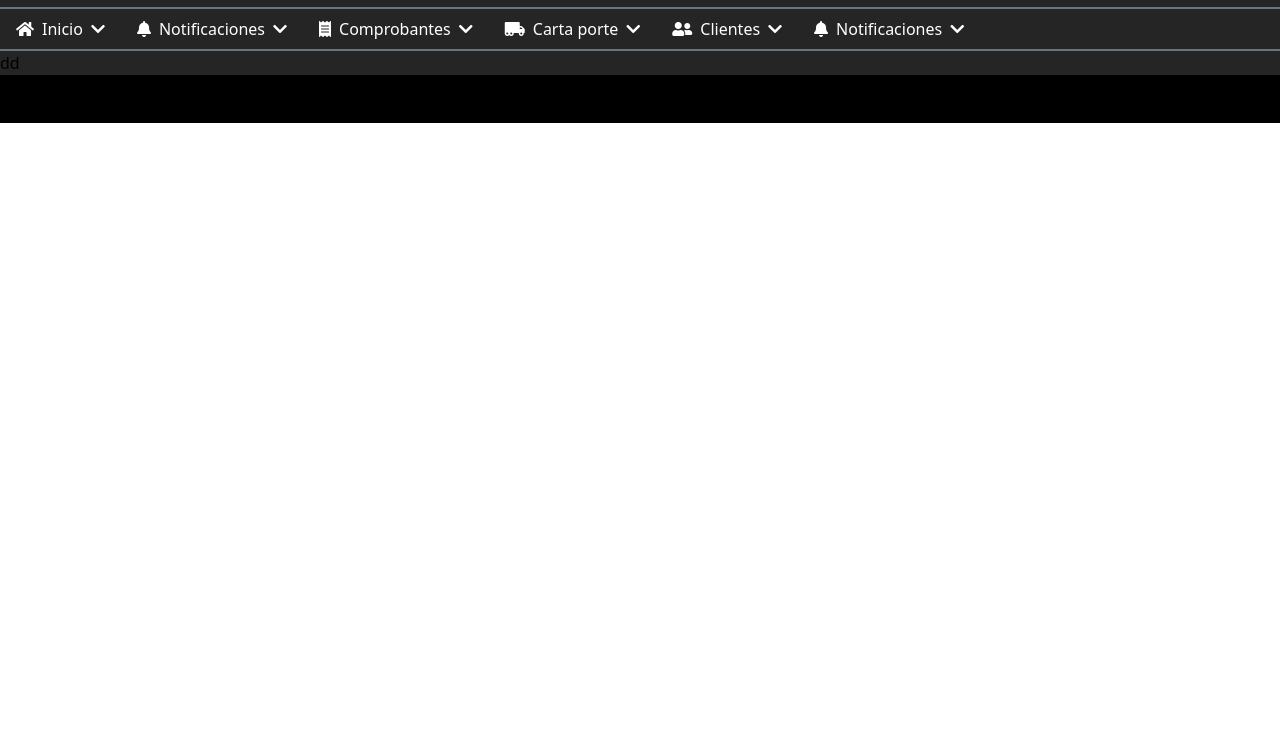
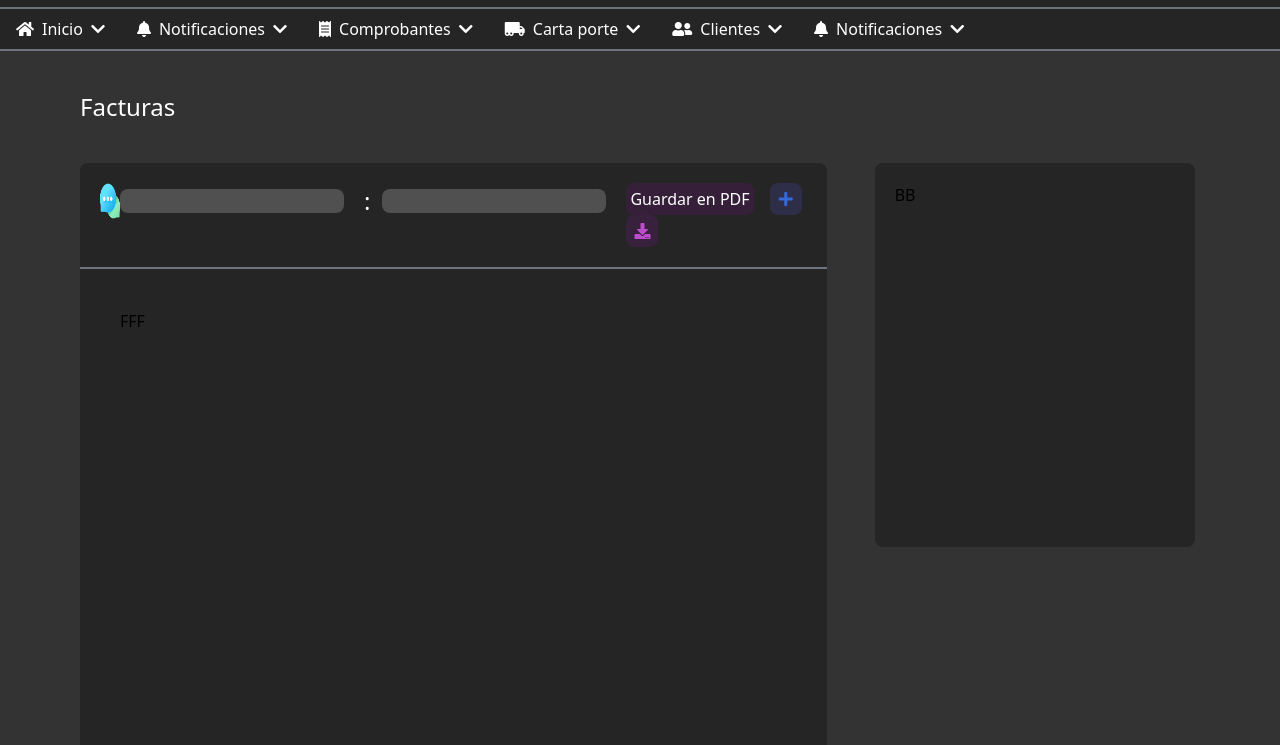
Before and after one commit to JesusCapires/TailwindCss, a website: page src/index.html in a window 1280 px wide. Shown: the part 55-800 px from the top of the page. Drawn offline with Linux system fonts and the light colour scheme.

Commit message:
Contenido main

```diff
--- a/src/index.html
+++ b/src/index.html
@@ -71,14 +71,43 @@
         </div>
     </header>
     <aside>
-        <main class="bg-[#252525] border-t-2 border-gray-500 h-full">
-            <div>
-                <h1>dd</h1>
+        <main class="bg-[#252525ee] border-t-2 border-gray-500 h-full">
+            <h1 class="text-white text-2xl ml-20 mt-10">Facturas</h1>
+            <div class="flex mt-10">
+                <div class="bg-[#252525] ml-20 mx-12 mb-10 w-7/12 h-[72rem] rounded-lg">
+                    <div class=" flex">
+                        <div class="flex flex-col mt-5 mx-5 w-3/4">
+                            <div class="flex items-center">
+                                <a><img src="./img/chat.png" alt="" class="h-9 mr-5"></a>
+                                <input type="text" class="mr-5 rounded-lg bg-[#505050] w-56">
+                                <p class="text-white mr-3 text-2xl">:</p>
+                                <input type="text" class="rounded-lg bg-[#505050] w-56">
+                            </div>
+                        </div>
+                        <div class="mt-5">
+                            <button class="p-1 hover:bg-[#6f37758e] text-white mr-3 bg-[#3a1f3dd2] rounded-lg">Guardar en PDF</button>
+                            <button class="bg-[#3b3a7a6c] mr-3 w-8 hover:bg-[#4a8ebb56] rounded-lg p-1">
+                                <i class="fas fa-plus text-[#3469da]"></i>
+                            </button>
+                            <button class="bg-[#4d1d5779] w-8 hover:bg-[#ca60d68e] rounded-lg p-1">
+                                <i class="fas fa-download text-[#ec5dffbe] "></i>
+                            </button>
+                        </div>
+                    </div>
+                    <div class="mt-5 border-t-2 border-gray-500">
+                        <h3 class="ml-10 mt-10">FFF</h3>
+                    </div>
+                </div>
+                <div class="bg-[#252525] mb-10 w-3/12 h-[24rem] rounded-lg">
+                    <div class="mt-5 mx-5">
+                        <h3>BB</h3>
+                    </div>
+                </div>
             </div>
         </main>
     </aside>
-    <footer class="bg-black h-12">
-
+    <footer class="bg-yellow-300 h-12">
+        <p class="text-center">Footer pie de página</p>
     </footer>
     </body>
 </body>
```
Also changed, not shown: src/css/estilos.css.
